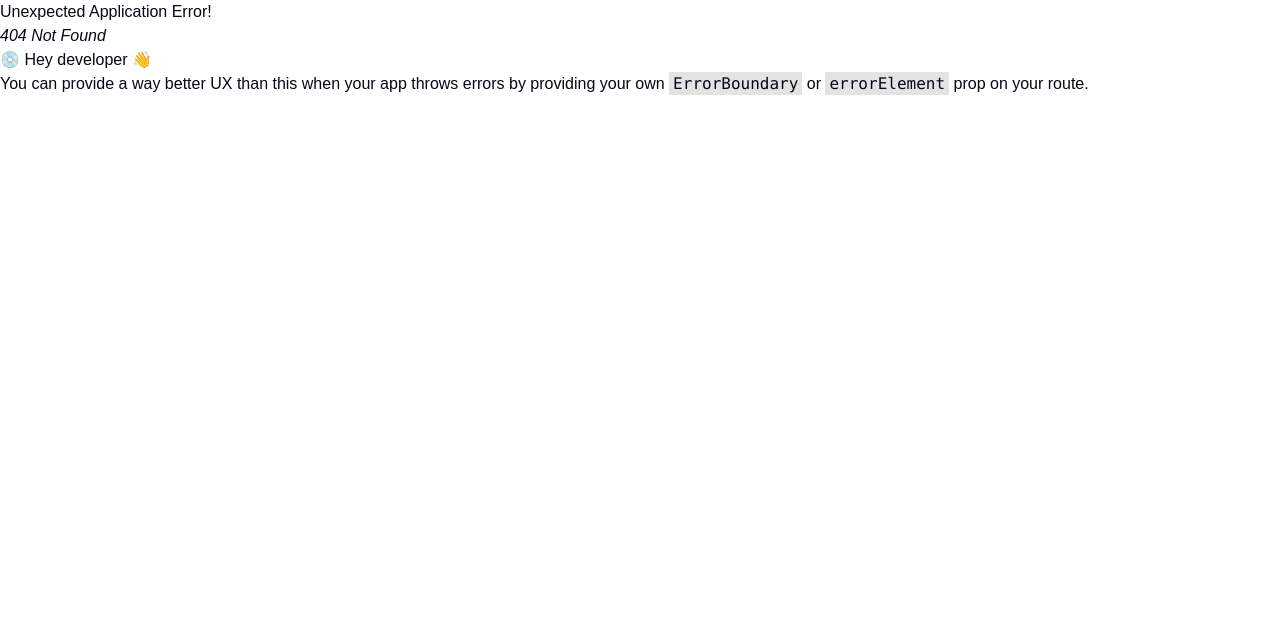
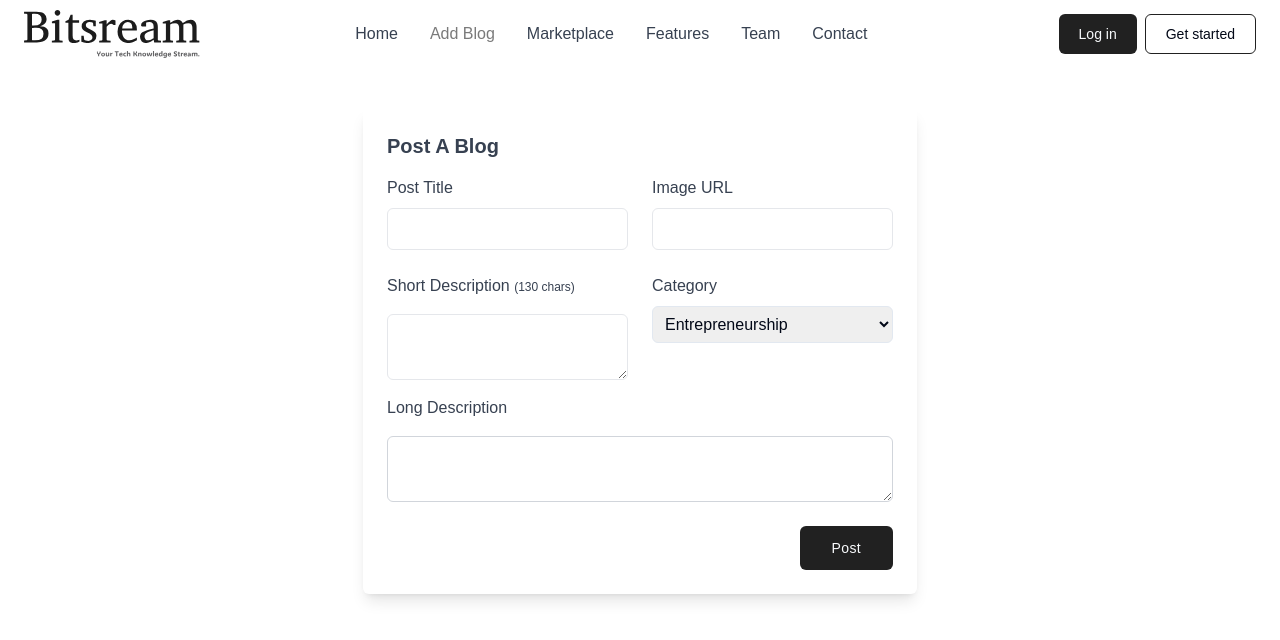
Before and after one commit to Jisan-Dev/A11-Bitstream-client, a React (Vite) app: page /add-blog in a window 1280 px wide. Before the commit this address had no page. Shown: the top 640 px of the page. Built offline with nearby package versions, Linux system fonts and the light colour scheme; a web font is replaced by a local one.

Commit message:
added addblog ui

```diff
--- a/src/components/Header.jsx
+++ b/src/components/Header.jsx
@@ -45,17 +45,26 @@ const Header = () => {
                 <li>
                   <NavLink
                     to={'/'}
-                    className="block py-2 pr-4 pl-3 text-gray-700 border-b border-gray-100 hover:bg-gray-50 lg:hover:bg-transparent lg:border-0 lg:hover:text-primary/60 transition-all duration-300 lg:p-0 dark:text-gray-400 lg:dark:hover:text-white dark:hover:bg-gray-700 dark:hover:text-white lg:dark:hover:bg-transparent dark:border-gray-700">
+                    className={({ isActive }) =>
+                      isActive
+                        ? 'text-primary/60'
+                        : 'block py-2 pr-4 pl-3 text-gray-700 border-b border-gray-100 hover:bg-gray-50 lg:hover:bg-transparent lg:border-0 lg:hover:text-primary/60 transition-all duration-300 lg:p-0 dark:text-gray-400 lg:dark:hover:text-white dark:hover:bg-gray-700 dark:hover:text-white lg:dark:hover:bg-transparent dark:border-gray-700'
+                    }>
                     Home
                   </NavLink>
                 </li>
                 <li>
-                  <a
-                    href="#"
-                    className="block py-2 pr-4 pl-3 text-gray-700 border-b border-gray-100 hover:bg-gray-50 lg:hover:bg-transparent lg:border-0 lg:hover:text-primary/60 transition-all duration-300 lg:p-0 dark:text-gray-400 lg:dark:hover:text-white dark:hover:bg-gray-700 dark:hover:text-white lg:dark:hover:bg-transparent dark:border-gray-700">
-                    Company
-                  </a>
+                  <NavLink
+                    to={'/add-blog'}
+                    className={({ isActive }) =>
+                      isActive
+                        ? 'text-primary/60'
+                        : 'block py-2 pr-4 pl-3 text-gray-700 border-b border-gray-100 hover:bg-gray-50 lg:hover:bg-transparent lg:border-0 lg:hover:text-primary/60 transition-all duration-300 lg:p-0 dark:text-gray-400 lg:dark:hover:text-white dark:hover:bg-gray-700 dark:hover:text-white lg:dark:hover:bg-transparent dark:border-gray-700'
+                    }>
+                    Add Blog
+                  </NavLink>
                 </li>
+
                 <li>
                   <a
                     href="#"
--- /dev/null
+++ b/src/pages/add-blog/AddBlog.jsx
@@ -0,0 +1,83 @@
+import { Button } from '@/components/ui/button';
+
+const AddBlog = () => {
+  return (
+    <div>
+      <div>
+        <div className="flex justify-center items-center min-h-[calc(100vh-360px)] my-10">
+          <section className=" p-2 md:p-6 mx-auto bg-white rounded-md shadow-lg ">
+            <h2 className="text-xl font-semibold text-gray-700 capitalize ">Post a Blog</h2>
+
+            <form>
+              <div className="grid grid-cols-1 gap-6 mt-4 sm:grid-cols-2">
+                <div>
+                  <label className="text-gray-700 font-medium" htmlFor="job_title">
+                    Post Title
+                  </label>
+                  <input
+                    id="job_title"
+                    name="job_title"
+                    type="text"
+                    className="block w-full px-4 py-2 mt-2 text-gray-700 bg-white border border-gray-200 rounded-md  focus:border-slate-400 focus:ring-slate-300 focus:ring-opacity-40  focus:outline-none focus:ring"
+                  />
+                </div>
+
+                <div>
+                  <label className="text-gray-700 font-medium" htmlFor="imageUrl">
+                    Image URL
+                  </label>
+                  <input
+                    id="imageUrl"
+                    type="imageUrl"
+                    name="imageUrl"
+                    // disabled
+                    // defaultValue={user?.email}
+                    className="block w-full px-4 py-2 mt-2 text-gray-700 bg-white border border-gray-200 rounded-md  focus:border-slate-400 focus:ring-slate-300 focus:ring-opacity-40  focus:outline-none focus:ring"
+                  />
+                </div>
+                <div className="flex flex-col gap-2">
+                  <label className="text-gray-700 font-medium">
+                    Short Description <small className="text-xs">(130 chars)</small>
+                  </label>
+                  <textarea
+                    maxLength={130}
+                    className="block w-full px-4 py-2 mt-2 text-gray-700 bg-white border border-gray-200 rounded-md  focus:border-slate-400 focus:ring-slate-300 focus:ring-opacity-40  focus:outline-none focus:ring"
+                    name="shortDescription"
+                    id="shortDescription"></textarea>
+                </div>
+
+                <div className="flex flex-col gap-2">
+                  <label className="text-gray-700 font-medium" htmlFor="category">
+                    Category
+                  </label>
+                  <select name="category" id="category" className="border p-2 rounded-md">
+                    <option value="Entrepreneurship">Entrepreneurship</option>
+                    <option value="Web Development">Web Development</option>
+                    <option value="AI/ML">AI/ML</option>
+                    <option value="Cybersecurity">Cybersecurity</option>
+                  </select>
+                </div>
+              </div>
+              <div className="flex flex-col gap-2 mt-4">
+                <label className="text-gray-700 font-medium" htmlFor="description">
+                  Long Description
+                </label>
+                <textarea
+                  className="block w-full px-4 py-2 mt-2 text-gray-700 bg-white border border-gray-300 rounded-md  focus:border-slate-400 focus:ring-slate-300 focus:ring-opacity-40  focus:outline-none focus:ring"
+                  name="longDescription"
+                  id="longDescription"></textarea>
+              </div>
+              <div className="flex justify-end mt-6">
+                <Button size="lg" className="tracking-wide">
+                  Post
+                </Button>
+              </div>
+            </form>
+          </section>
+        </div>
+      </div>
+    </div>
+  );
+};
+
+export default AddBlog;
--- a/src/routes/router.jsx
+++ b/src/routes/router.jsx
@@ -1,6 +1,7 @@
 import { createBrowserRouter } from 'react-router-dom';
 import Root from './Root';
 import Home from '@/pages/homepage/Home';
+import AddBlog from '@/pages/add-blog/AddBlog';
 
 const router = createBrowserRouter([
   {
@@ -11,6 +12,10 @@ const router = createBrowserRouter([
         index: true,
         element: <Home />,
       },
+      {
+        path: '/add-blog',
+        element: <AddBlog />,
+      },
     ],
   },
 ]);
```
